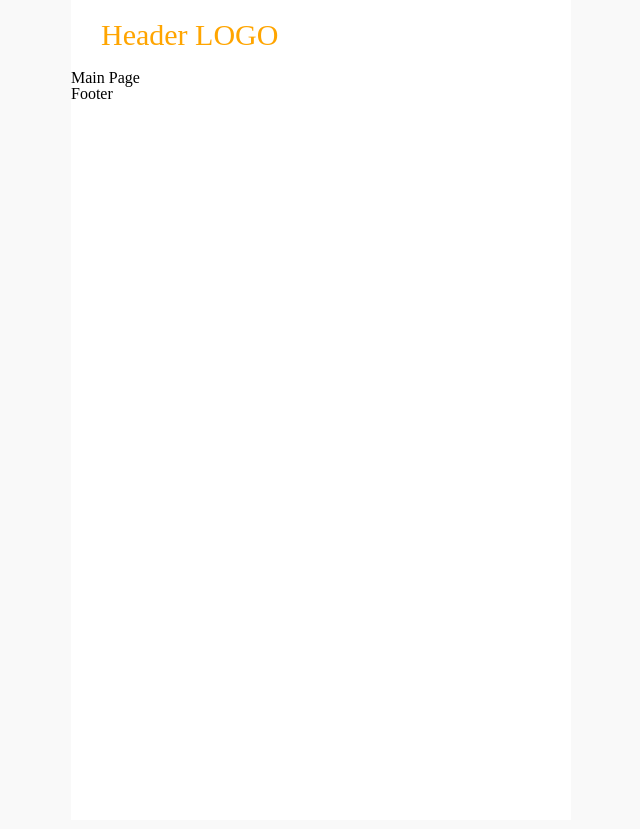
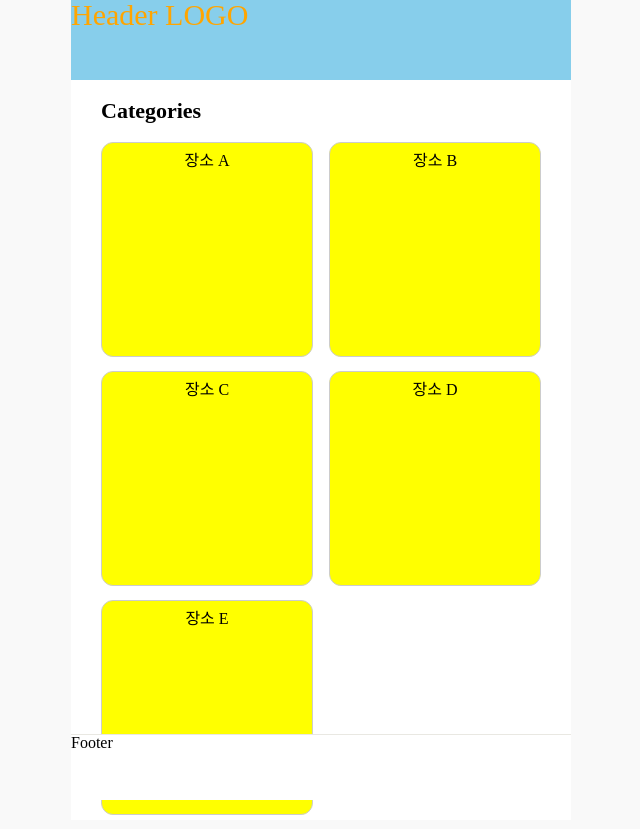
Before and after one commit to HackPeople/hackstival-frontend, a Nuxt app: page / in a window 1280 px wide. Shown: the whole page, without its empty margins (319-959 px from the left). Built offline with nearby package versions, Linux system fonts and the light colour scheme.

Commit message:
홈 구조

```diff
--- a/components/Footer.vue
+++ b/components/Footer.vue
@@ -1,5 +1,21 @@
 <template>
-  <h1>
+  <div>
     Footer
-  </h1>
+  </div>
 </template>
+
+<style scoped lang="scss">
+div {
+  position: fixed;
+  bottom: 0;
+  left: 50%;
+  transform: translateX(-50%);
+  right: 0;
+  display: block;
+  width: 500px;
+  height: 65px;
+  background-color: #fff;
+  z-index: 20;
+  border-top: 1px solid #E9E8E2;
+}
+</style>
--- a/components/Header.vue
+++ b/components/Header.vue
@@ -1,12 +1,25 @@
 <template>
-  <div>
-    <h1>Header LOGO</h1>
+  <div class="head-wrap">
+      <h1>Header LOGO</h1>
   </div>
 </template>
-<style scoped>
-h1 {
-  margin: 0 0 20px 30px;
-  color: orange;
-  font-size: 30px;
+<style scoped lang="scss">
+.head-wrap {
+  height: 80px;
+  width: 500px;
+  background: skyblue;
+
+  position: fixed;
+  top: 0;
+  left: 50%;
+  transform: translateX(-50%);
+  right: 0;
+  z-index: 20;
+
+  h1 {
+    //margin: 0 0 20px 20px;
+    color: orange;
+    font-size: 30px;
+  }
 }
 </style>
--- a/components/main/index.vue
+++ b/components/main/index.vue
@@ -1,6 +1,112 @@
 <!-- Please remove this file from your project -->
 <template>
-  <div>
-    <p>Main Page</p>
+  <div class="main-wrap">
+    <p>Categories</p>
+
+<!--    <input type="text" id="address_kakao" name="address" readonly />-->
+<!--    <input type="text" name="address_detail" />-->
+
+    <ul>
+      <li v-for="(item, idx) in list" :key="idx">
+        {{item.name}}
+      </li>
+    </ul>
   </div>
 </template>
+<script>
+export default {
+  head () {
+    return {
+      script: [
+        {
+          hid: 'stripe',
+          src: '//t1.daumcdn.net/mapjsapi/bundle/postcode/prod/postcode.v2.js',
+          defer: true,
+          // Changed after script load
+          callback: () => {
+            window.onload = function() {
+              document.getElementById("address_kakao").addEventListener("click", function () { //주소입력칸을 클릭하면
+                //카카오 지도 발생
+                new daum.Postcode({
+                  oncomplete: function (data) { //선택시 입력값 세팅
+                    document.getElementById("address_kakao").value = data.address; // 주소 넣기
+                    document.querySelector("input[name=address_detail]").focus(); //상세입력 포커싱
+                  }
+                }).open();
+              });
+            }
+          }
+        }
+      ]
+    }
+  },
+  data() {
+    return {
+      list: [
+        {
+          name: '장소 A',
+          icon: '',
+          link :''
+        },
+        {
+          name: '장소 B',
+          icon: '',
+          link :''
+        },
+        {
+          name: '장소 C',
+          icon: '',
+          link :''
+        },
+        {
+          name: '장소 D',
+          icon: '',
+          link :''
+        },
+        {
+          name: '장소 E',
+          icon: '',
+          link :''
+        }
+      ]
+    }
+  },
+}
+</script>
+<style scoped lang="scss">
+.main-wrap {
+  padding: 0 30px;
+
+  p {
+    margin-top: 20px;
+    font-size: 22px;
+    font-weight: bold;
+  }
+
+  ul {
+    width: 100%;
+    display: flex;
+    align-items: center;
+    justify-content: space-between;
+    flex-wrap: wrap;
+    margin-top: 20px;
+
+    li {
+      width: calc(50% - 8px);
+      background: yellow;
+      height: 215px;
+      text-align: center;
+      border: 1px solid #ccc;
+      box-sizing: border-box;
+      border-radius: 12px;
+      margin: 0 10px 14px 0;
+      padding: 10px;
+      cursor: pointer;
+
+      &:nth-child(2n) {
+        margin-right: 0;
+      }
+    }
+  }
+}
+</style>
--- a/layouts/default.vue
+++ b/layouts/default.vue
@@ -1,7 +1,9 @@
 <template>
   <div id="app" class="main">
     <Header />
-    <Nuxt />
+    <div class="inner">
+      <Nuxt />
+    </div>
     <Footer />
   </div>
 </template>
@@ -16,12 +18,16 @@ export default {
   }
 }
 </script>
-<style>
+<style scoped lang="scss">
 .main {
   background-color: #fff;
   width: 500px;
   margin: auto;
   height: 100vh;
-  padding-top: 20px;
+
+  .inner {
+    position: relative;
+    top: 80px;
+  }
 }
 </style>
--- a/package.json
+++ b/package.json
@@ -11,9 +11,10 @@
   "dependencies": {
     "core-js": "^3.25.3",
     "nuxt": "^2.15.8",
+    "sass": "^1.66.1",
+    "sass-loader": "^10.4.1",
     "vue": "^2.7.10",
     "vue-server-renderer": "^2.7.10",
     "vue-template-compiler": "^2.7.10"
-  },
-  "devDependencies": {}
+  }
 }
```
